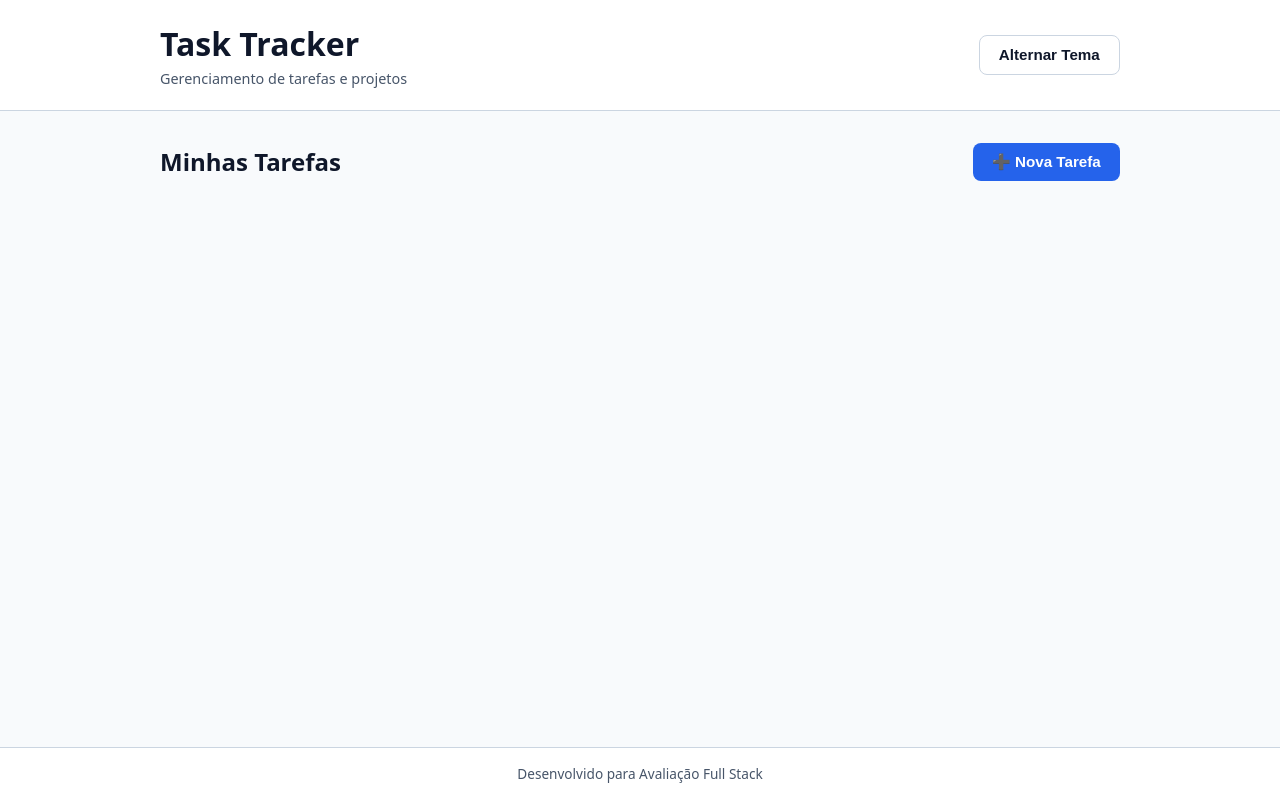
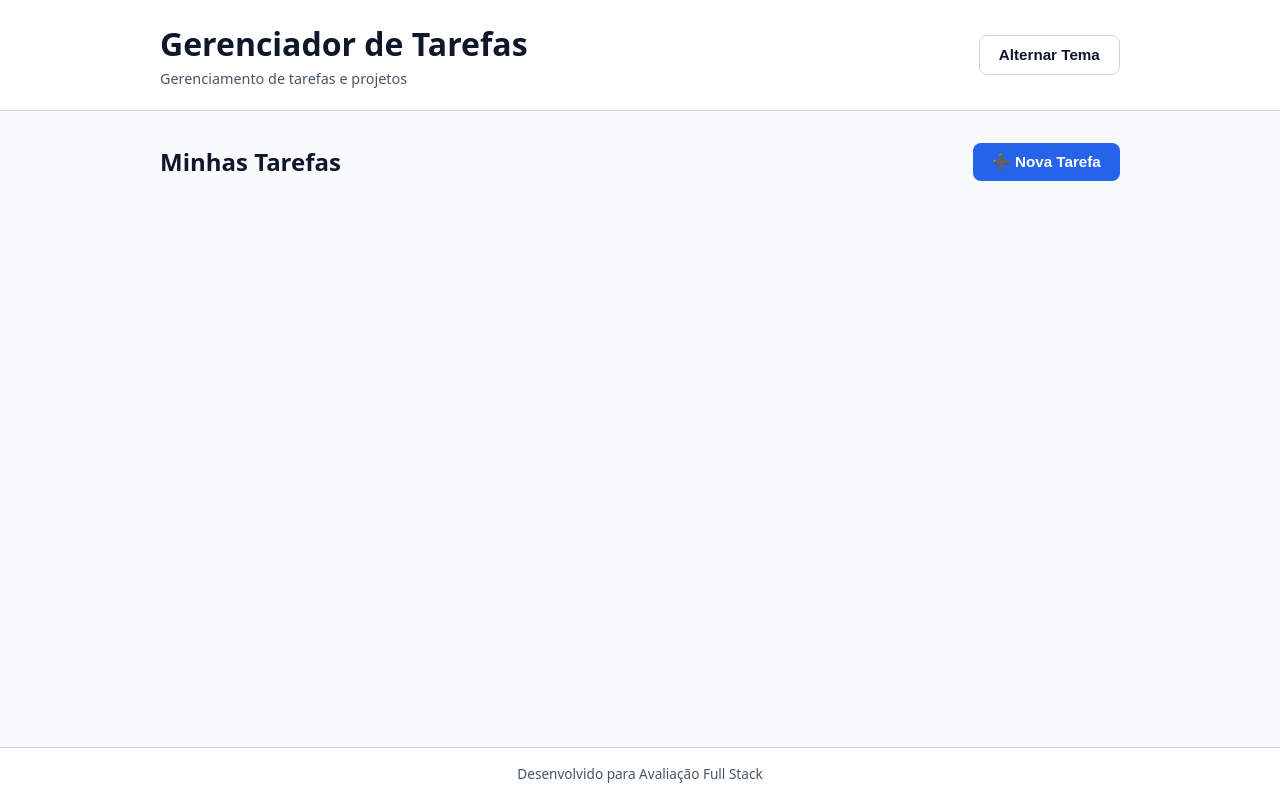
Before and after one commit to Kauanxm10/atividade_validacao, a plain HTML site: page frontend/index.html in a window 1280 px wide. Drawn offline with Linux system fonts and the light colour scheme; no server answers.

Commit message:
alteração de nome

```diff
--- a/frontend/index.html
+++ b/frontend/index.html
@@ -13,7 +13,7 @@
   <header class="app-header">
     <div class="container header-container">
       <div class="brand">
-        <h1>Task Tracker</h1>
+        <h1>Gerenciador de Tarefas</h1>
         <p class="tagline">Gerenciamento de tarefas e projetos</p>
       </div>
       <button id="btn-tema" class="btn-secondary" aria-label="Alternar tema claro e escuro">
```
